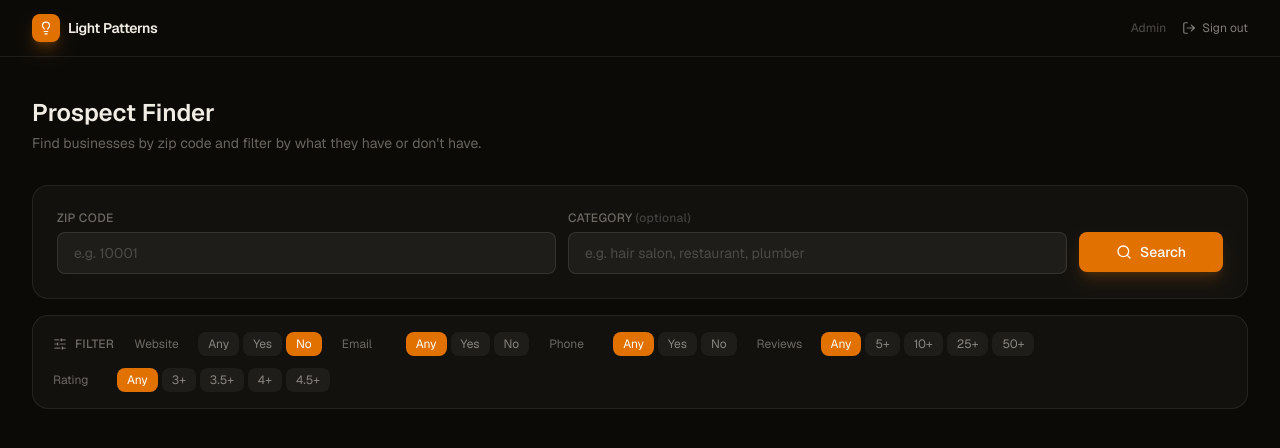
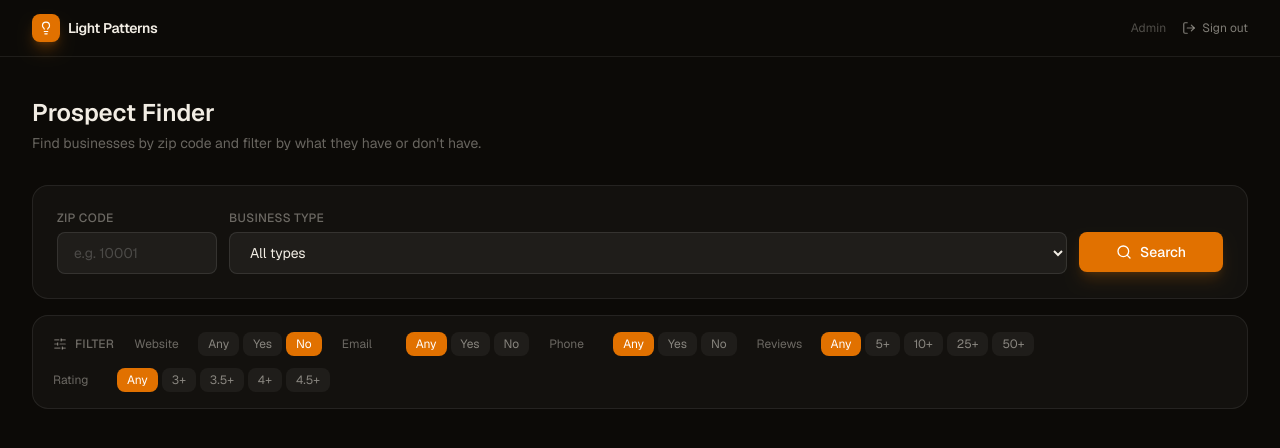
Before and after one commit to hnrywltn/lightPatternsSmallBus, a Next.js app: page /dashboard/prospects in a window 1280 px wide. Shown: the top 448 px of the page. Built offline with nearby package versions, Linux system fonts and the light colour scheme.

Commit message:
Replace free-text category with business type dropdown
22 common types (restaurant, salon, plumber, etc.) plus a Custom option
that reveals a text input. Makes searches more targeted and consistent.

Co-Authored-By: Claude Sonnet 4.6 <noreply@anthropic.com>

```diff
--- a/app/dashboard/prospects/page.tsx
+++ b/app/dashboard/prospects/page.tsx
@@ -5,6 +5,32 @@ import { Search, ExternalLink, Loader2, X, SlidersHorizontal } from "lucide-reac
 import type { Prospect } from "@/app/api/prospects/search/route";
 
 // type Status = "idle" | "adding" | "added" | "error";
+
+const BUSINESS_TYPES = [
+  { label: "All types", value: "" },
+  { label: "Restaurant", value: "restaurant" },
+  { label: "Bar / Cafe", value: "bar cafe" },
+  { label: "Hair Salon", value: "hair salon" },
+  { label: "Barbershop", value: "barbershop" },
+  { label: "Nail Salon", value: "nail salon" },
+  { label: "Spa / Beauty", value: "spa beauty salon" },
+  { label: "Auto Repair", value: "auto repair shop" },
+  { label: "Plumber", value: "plumber" },
+  { label: "Electrician", value: "electrician" },
+  { label: "HVAC", value: "hvac contractor" },
+  { label: "Landscaping", value: "landscaping lawn care" },
+  { label: "Cleaning Service", value: "cleaning service" },
+  { label: "Contractor", value: "general contractor" },
+  { label: "Painter", value: "painter" },
+  { label: "Roofing", value: "roofing contractor" },
+  { label: "Dentist", value: "dentist" },
+  { label: "Chiropractor", value: "chiropractor" },
+  { label: "Gym / Fitness", value: "gym fitness" },
+  { label: "Retail Shop", value: "retail store" },
+  { label: "Laundromat", value: "laundromat" },
+  { label: "Daycare", value: "daycare" },
+  { label: "Custom…", value: "__custom__" },
+];
 
 const MIN_REVIEWS_OPTIONS = [
   { label: "Any", value: 0 },
@@ -52,7 +78,8 @@ function PresencePills({
 
 export default function ProspectsPage() {
   const [zip, setZip] = useState("");
-  const [category, setCategory] = useState("");
+  const [categorySelect, setCategorySelect] = useState("");
+  const [customCategory, setCustomCategory] = useState("");
   const [loading, setLoading] = useState(false);
   const [error, setError] = useState("");
   const [prospects, setProspects] = useState<Prospect[]>([]);
@@ -69,6 +96,9 @@ export default function ProspectsPage() {
   // const [selected, setSelected] = useState<Set<string>>(new Set());
   // const [statuses, setStatuses] = useState<Record<string, Status>>({});
 
+  const isCustom = categorySelect === "__custom__";
+  const effectiveCategory = isCustom ? customCategory : categorySelect;
+
   async function handleSearch(e: React.FormEvent) {
     e.preventDefault();
     setLoading(true);
@@ -77,7 +107,7 @@ export default function ProspectsPage() {
     setTypeFilter("");
 
     const params = new URLSearchParams({ zip });
-    if (category.trim()) params.set("category", category.trim());
+    if (effectiveCategory.trim()) params.set("category", effectiveCategory.trim());
 
     const res = await fetch(`/api/prospects/search?${params}`);
     const data = await res.json();
@@ -143,7 +173,7 @@ export default function ProspectsPage() {
         onSubmit={handleSearch}
         className="bg-white/[0.03] border border-white/8 rounded-2xl p-6 mb-4 flex flex-col sm:flex-row gap-3"
       >
-        <div className="flex flex-col gap-1.5 flex-1">
+        <div className="flex flex-col gap-1.5 w-40 shrink-0">
           <label className="text-xs text-[#f2ede4]/40 uppercase tracking-wide font-medium">
             Zip Code
           </label>
@@ -159,16 +189,35 @@ export default function ProspectsPage() {
 
         <div className="flex flex-col gap-1.5 flex-1">
           <label className="text-xs text-[#f2ede4]/40 uppercase tracking-wide font-medium">
-            Category <span className="normal-case text-white/20">(optional)</span>
+            Business Type
+          </label>
+          <select
+            value={categorySelect}
+            onChange={(e) => setCategorySelect(e.target.value)}
+            className="bg-white/5 border border-white/10 rounded-lg px-4 py-2.5 text-[#f2ede4] text-sm focus:outline-none focus:border-amber-600/60 transition-colors"
+          >
+            {BUSINESS_TYPES.map((t) => (
+              <option key={t.value} value={t.value}>
+                {t.label}
+              </option>
+            ))}
+          </select>
+        </div>
+
+        {isCustom && (
+          <div className="flex flex-col gap-1.5 flex-1">
+            <label className="text-xs text-[#f2ede4]/40 uppercase tracking-wide font-medium">
+              Custom Type
             </label>
             <input
               type="text"
-            value={category}
-            onChange={(e) => setCategory(e.target.value)}
-            placeholder="e.g. hair salon, restaurant, plumber"
+              value={customCategory}
+              onChange={(e) => setCustomCategory(e.target.value)}
+              placeholder="e.g. tattoo parlor"
               className="bg-white/5 border border-white/10 rounded-lg px-4 py-2.5 text-[#f2ede4] text-sm placeholder-white/20 focus:outline-none focus:border-amber-600/60 transition-colors"
             />
           </div>
+        )}
 
         <div className="flex flex-col gap-1.5 sm:w-36">
           <label className="text-xs text-transparent select-none">Search</label>
@@ -292,13 +341,13 @@ export default function ProspectsPage() {
                 <span className="text-white/30"> of {prospects.length}</span>
               )}{" "}
               results
+            </div>
             {/* Add to Resend button — re-enable when ready
             {selectedWithEmail.length > 0 && (
               <button onClick={handleAddToAudience} ...>
                 Add {selectedWithEmail.length} to Resend
               </button>
             )} */}
-            </div>
           </div>
 
           {filtered.length === 0 ? (
```
Lines whose indentation alone changed are shown as unchanged.
